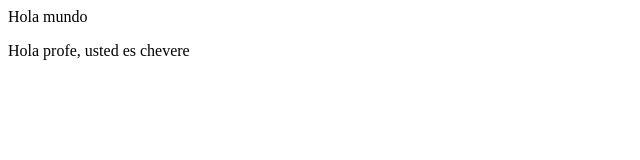
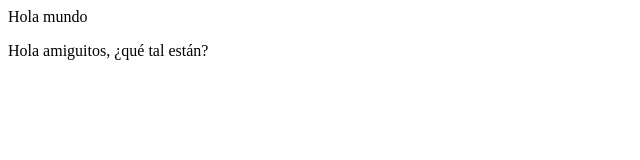
Before and after one commit to saara10/proyectoDemoCursoPrework, a plain HTML site: page index.html in a window 1280 px wide. Shown: the full height of the page, 0-640 px from the left. Drawn offline with Linux system fonts and the light colour scheme.

Commit message:
cambios agregamos amiguitos

```diff
--- a/index.html
+++ b/index.html
@@ -11,7 +11,7 @@
 <body>
     <article>Hola mundo</article>
     <p>
-        Hola profe, usted es chevere
+        Hola amiguitos, ¿qué tal están?
     </p>
 </body>
 
```
